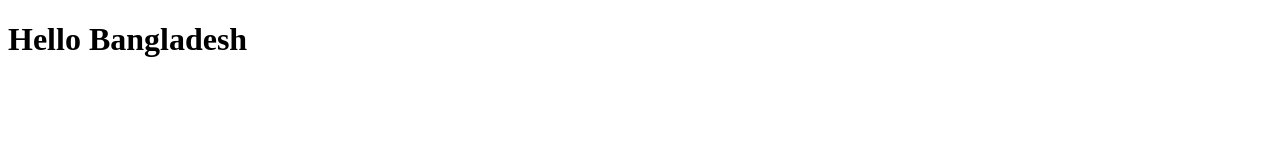
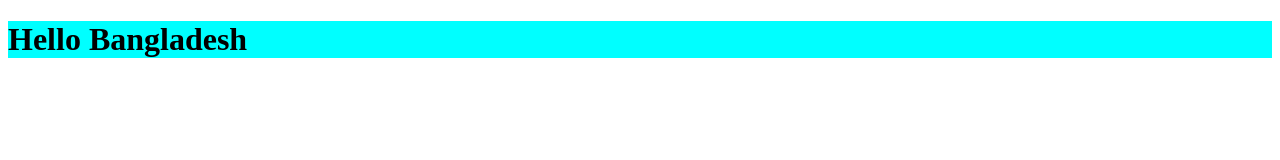
Before and after one commit to MohibUllahHridoy/myfirstproject, a plain HTML site: page index.html in a window 1280 px wide. Drawn offline with Linux system fonts and the light colour scheme.

Commit message:
my second incremental change

```diff
--- a/index.html
+++ b/index.html
@@ -3,6 +3,7 @@
 <head>
     <meta charset="UTF-8">
     <meta name="viewport" content="width=device-width, initial-scale=1.0">
+    <link rel="stylesheet" href="style.css">
     <title>Myfirstproject</title>
 </head>
 <body>
--- /dev/null
+++ b/style.css
@@ -0,0 +1,3 @@
+h1 {
+    background-color: cyan;
+}
```
